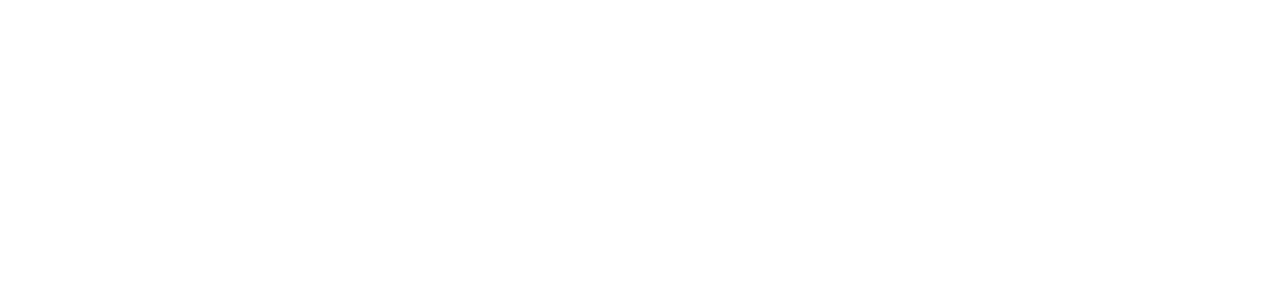
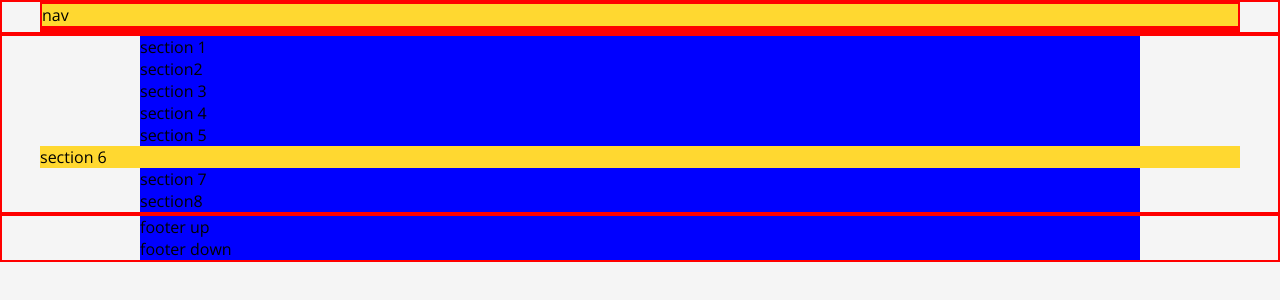
Before and after one commit to ElisaMavilia/htmlcss-dropbox, a plain HTML site: page index.html in a window 1280 px wide. Drawn offline with nearby package versions, Linux system fonts and the light colour scheme.

Commit message:
Add macrostructure

```diff
--- a/css/style.css
+++ b/css/style.css
@@ -5,9 +5,12 @@
     box-sizing: border-box;
 }
 
+/* debug */
+.debug{
+    border:2px solid red;
+}
 
 /* utility colors */
-
 :root {
 	--color-dark-blue: #0061ff;
 	--color-light-blue: #b4d0e7;
@@ -22,3 +25,37 @@
 	--color-ultramarine: #0d2481;
 	--color-not-white: #f5f5f5;
 }
+
+/* general */
+.container{
+    max-width: 1200px;
+    margin: 0 auto;
+    background-color: #ffd830;
+}
+
+.small-container{
+    max-width: 1000px;
+    margin: 0 auto;
+    background-color: blue;
+}
+
+/* body */
+body{
+    font-family: "Open Sans", sans-serif;
+    background-color: var(--color-not-white);
+}
+
+/* header */
+header{
+    width: 100%;
+}
+
+/* main */
+main{
+    width: 100%;
+}
+
+/* footer */
+footer{
+    width: 100%;
+}
--- a/index.html
+++ b/index.html
@@ -7,9 +7,32 @@
 <link rel="preconnect" href="https://fonts.gstatic.com" crossorigin>
 <link href="https://fonts.googleapis.com/css2?family=Open+Sans:ital,wght@0,300..800;1,300..800&display=swap" rel="stylesheet">
     <link rel="stylesheet" href="css/style.css">
-    <title>Document</title>
+    <title>Dropbox</title>
 </head>
 <body>
+    <!-- header with nav and jumbo -->
+    <header class="debug">
+        <nav class="debug container">nav</nav>
+        <div class="debug jumbo container"></div>
+    </header>
+
+    <!-- main with 6 sections -->
+    <main class="debug">
+        <section id="one" class="small-container">section 1</section>
+        <section id="two" class="small-container">section2</section>
+        <section id="three" class="small-container">section 3</section>
+        <section id="four" class="small-container">section 4</section>
+        <section id="five" class="small-container">section 5</section>
+        <section id="six" class="container">section 6</section>
+        <section id="seven" class="small-container">section 7</section>
+        <section id="eight"class="small-container">section8</section>
+    </main>
+
+    <!-- footer -->
+    <footer class="debug">
+        <div id="up" class="small-container">footer up</div>
+        <div id="down" class="small-container">footer down</div>
+    </footer>
 
 </body>
 </html>
```
